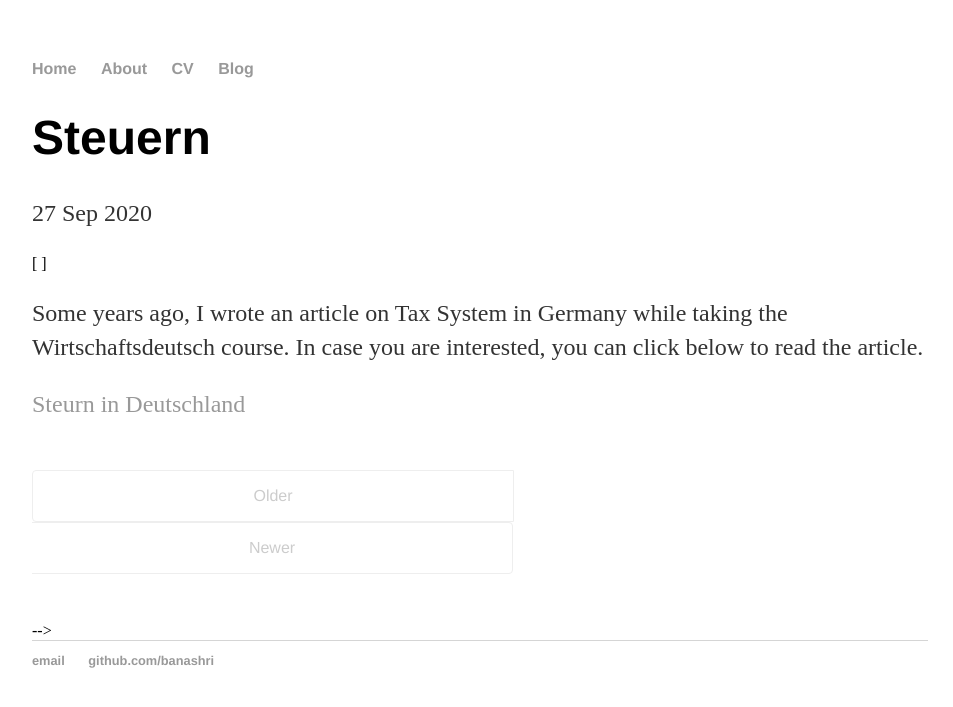
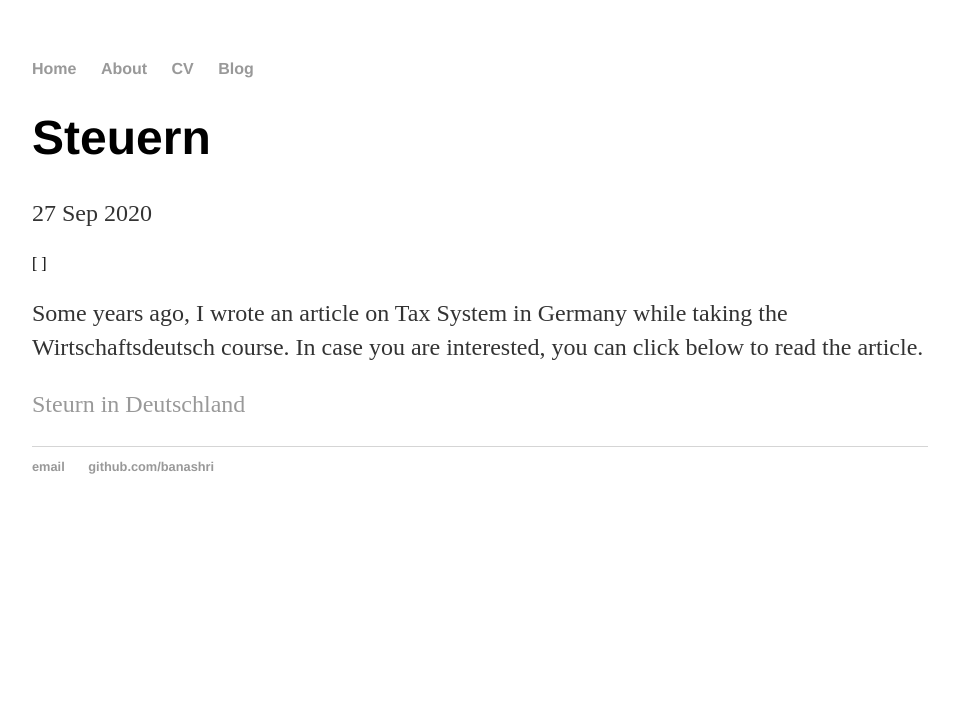
Before and after one commit to Banashri/banashri.github.io, a Jekyll site: the page built from _posts/2020-09-27-Steuern.md, in a window 1280 px wide. Shown: the top 707 px of the page, without its empty margins (160-1113 px from the left). Built offline with Jekyll 4.4.1, drawn with Linux system fonts in a browser that asks for light colours.

Commit message:
Update post.html

```diff
--- a/_layouts/post.html
+++ b/_layouts/post.html
@@ -15,85 +15,3 @@
 
   {{ content }}
 </div>
-
-<!--
-<div class="posts">
-  <!-- Pined posts -->
-  {% if paginator.page == 1 %}
-    {% for post in site.posts %}
-      {% if post.pined %}
-        {% if post.lang %}
-        <div class="post" lang="{{post.lang}}">
-        {% else %}
-        <div class="post">
-        {% endif %}
-          <h1 class="post-title"><i class="em em-round_pushpin"></i>&nbsp;<a href="{{ post.url }}">{{ post.title }}</a></h1>
-
-          <span class="post-tags">
-            [&nbsp;
-            {% for tag in post.tags %}
-              {% capture tag_name %}{{ tag }}{% endcapture %}
-              <a class="no-underline" href="/tag/{{ tag_name }}"><code class="highligher-rouge"><nobr>{{ tag_name }}</nobr></code>&nbsp;</a>
-            {% endfor %}
-            ]
-          </span>
-
-          <span class="post-date">{{ post.date | date_to_string }}</span>
-
-          {{ content }}
-        </div>
-        <hr>
-      {% endif %}
-    {% endfor %}
-  {% endif %}
-
-  <!-- Normal posts listed in the order of time -->
-
-  {% for post in paginator.posts %}
-  {% if post.lang %}
-  <div class="post" lang="{{post.lang}}">
-  {% else %}
-  <div class="post">
-  {% endif %}
-    <h1 class="post-title">
-      <a href="{{ post.url }}">
-        {{ post.title }}
-      </a>
-    </h1>
-
-    <span class="post-tags">
-      [&nbsp;
-      {% for tag in post.tags %}
-        {% capture tag_name %}{{ tag }}{% endcapture %}
-        <a class="no-underline" href="/tag/{{ tag_name }}"><code class="highligher-rouge"><nobr>{{ tag_name }}</nobr></code>&nbsp;</a>
-      {% endfor %}
-      ]
-    </span>
-
-    <span class="post-date">{{ post.date | date_to_string }}</span>
-
-    {{ post.content }}
-  </div>
-  <hr>
-  {% endfor %}
-</div>
-
-
-<!-- Pagination -->
-<div class="pagination">
-  {% if paginator.next_page %}
-    <a class="pagination-item older" href="/page{{paginator.next_page}}">Older</a>
-  {% else %}
-    <span class="pagination-item older">Older</span>
-  {% endif %}
-  {% if paginator.previous_page %}
-    {% if paginator.page == 2 %}
-      <a class="pagination-item newer" href="/">Newer</a>
-    {% else %}
-      <a class="pagination-item newer" href="/page{{paginator.previous_page}}">Newer</a>
-    {% endif %}
-  {% else %}
-    <span class="pagination-item newer">Newer</span>
-  {% endif %}
-</div>
--->
```
